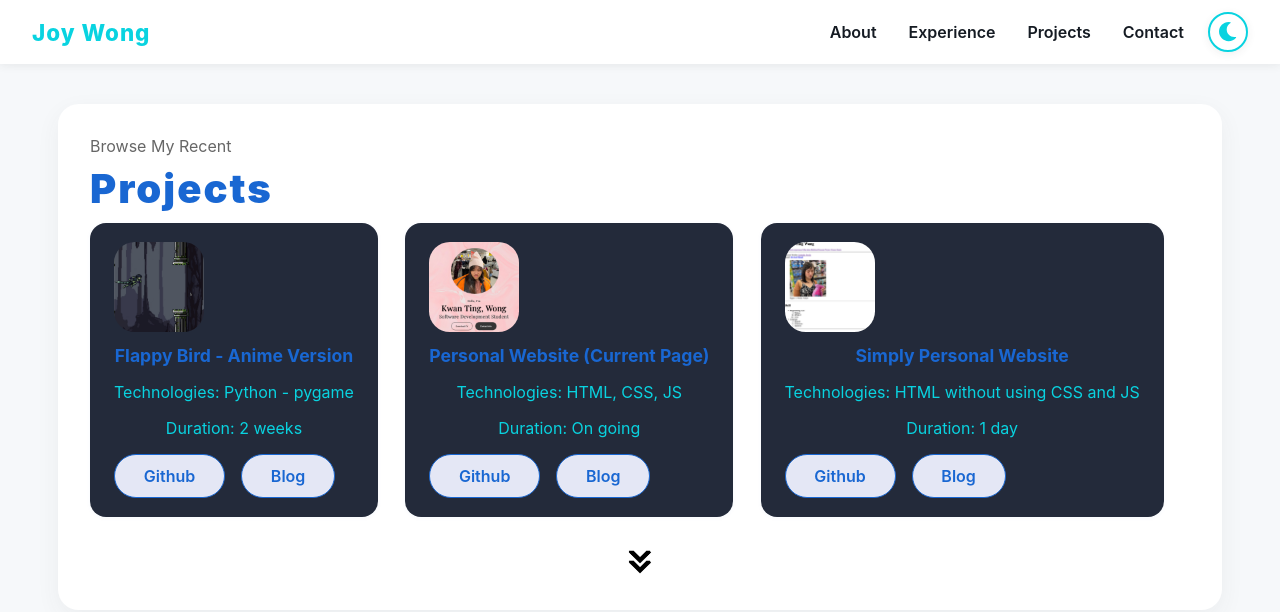
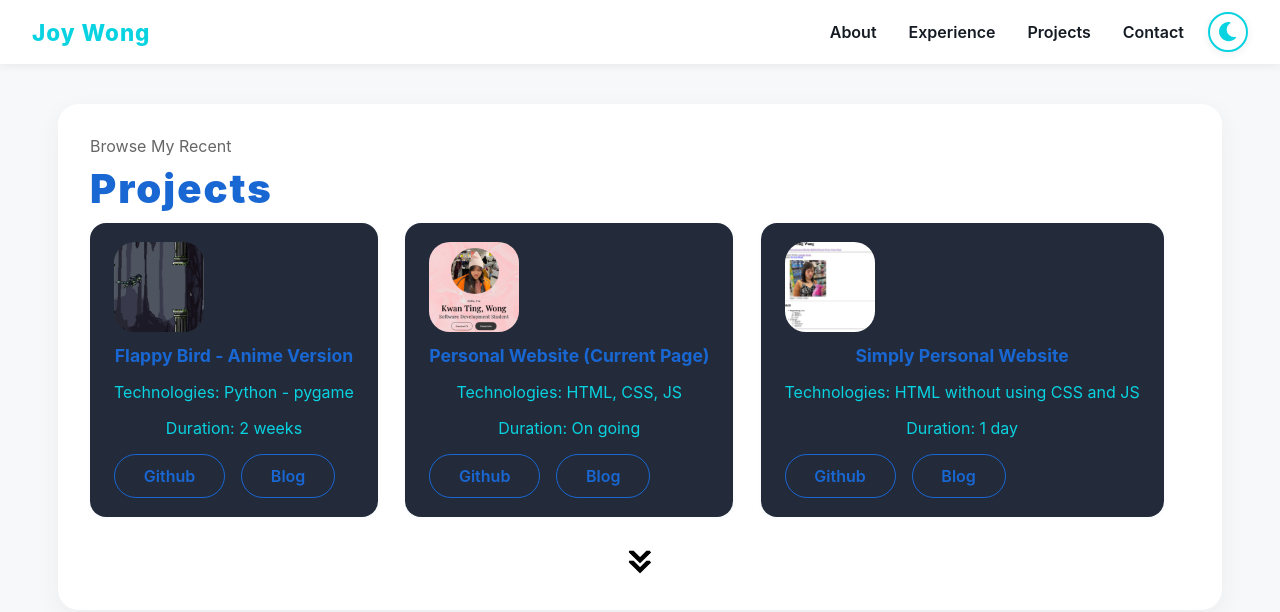
Before and after one commit to joywong1228/Personal_Website_With_React, a React (Vite) app in the folder my-website/: page /projects in a window 1280 px wide. Shown: the top 612 px of the page. Built offline with nearby package versions, Linux system fonts and the light colour scheme.

Commit message:
mini fix: button and text are kind of invisible

```diff
--- a/my-website/src/index.css
+++ b/my-website/src/index.css
@@ -1,4 +1,5 @@
 :root {
+    --color-bg-for-the-light-button: #fff;
   --color-bg: #f6f8fa;
   --color-bg-alt: #fff;
   --color-text: #151b23;
@@ -11,6 +12,7 @@
 }
 
 [data-theme="dark"] {
+  --color-bg-for-the-light-button: #201e1e;
   --color-bg: #14151a;
   --color-bg-alt: #181a21;
   --color-text: #e5e7eb;
@@ -139,7 +141,7 @@ nav.desktop-nav {
   background: var(--color-btn-hover);
 }
 .btn-color-2 {
-  background: #e4e7f5;
+  --color-bg-for-the-light-button: #fff;
   color: var(--color-title);
   border: 1px solid var(--color-title);
 }
@@ -404,6 +406,11 @@ section {
   filter: drop-shadow(0 0 8px #00eaff);
   transform: scale(1.18) rotate(-6deg);
 }
+
+.tech-icon-btn:focus-visible {
+  outline: none !important;
+  background: none !important;
+}
 .quick-stats {
   display: flex;
   gap: 2.2rem;
```
